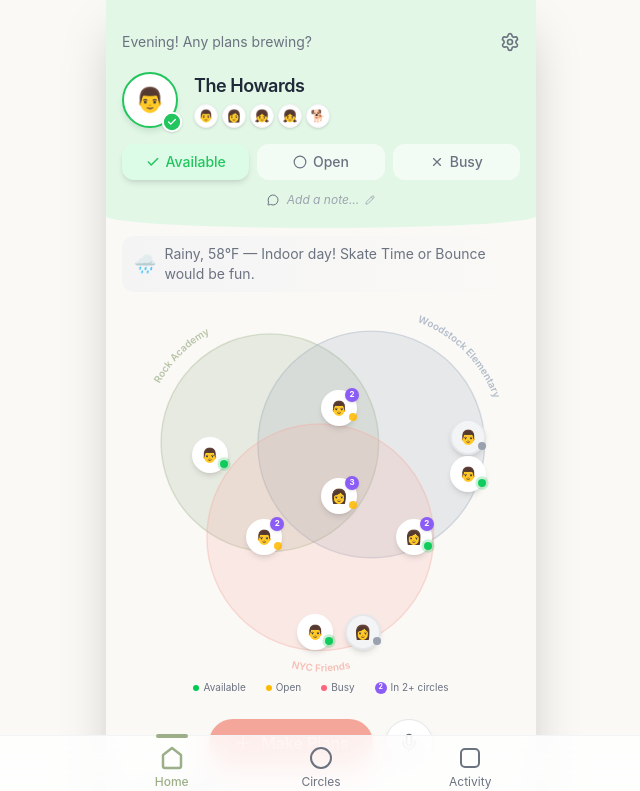
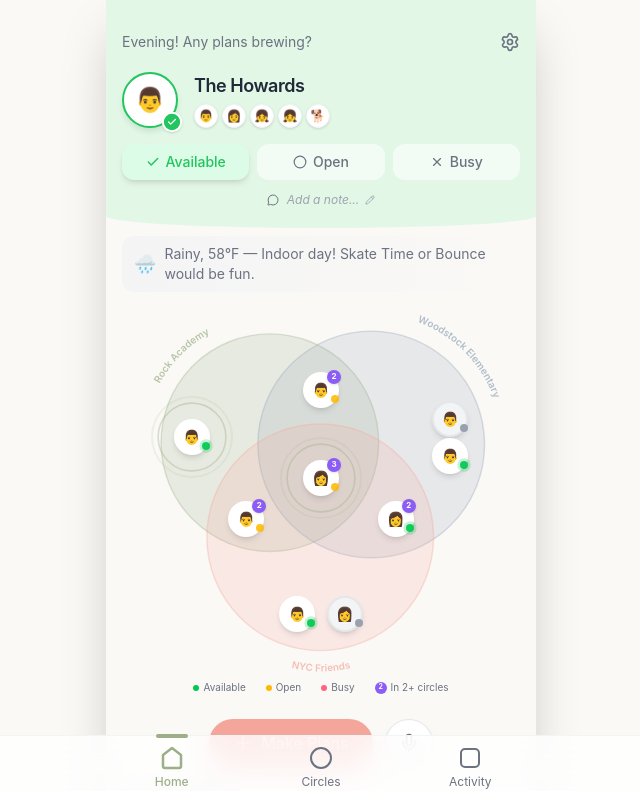
Before and after one commit to br00kd0wnt0n/Circles, a React (Vite) app: page / in a window 1280 px wide. Shown: the top 791 px of the page, without its empty margins (319-959 px from the left). Built offline with nearby package versions, Linux system fonts and the light colour scheme.

Commit message:
Add pulse animation for families with notes
- Subtle ripple effect emanates from avatars that have a broadcast note
- Pulse color matches the family's primary circle color
- Only shows for available (non-busy) families

Co-Authored-By: Claude Opus 4.5 <noreply@anthropic.com>

```diff
--- a/src/components/home/VennDiagram.jsx
+++ b/src/components/home/VennDiagram.jsx
@@ -276,21 +276,69 @@ export function VennDiagram({ onSelectHousehold, selectedHousehold }) {
             const isInHighlightedCircle = highlightedCircles.some(c =>
               household.circleIds?.includes(c)
             );
+            const hasNote = !!household.status.note;
+            // Get the color from the household's first circle
+            const pulseColor = household.circleIds?.length > 0
+              ? circles.find(c => c.id === household.circleIds[0])?.color || '#9CAF88'
+              : '#9CAF88';
 
             return (
+              <div
+                key={household.id}
+                className="absolute"
+                style={{
+                  left: `${pos.x}%`,
+                  top: `${pos.y}%`,
+                  transform: 'translate(-50%, -50%)',
+                  zIndex: isHovered || isSelected ? 30 : 10
+                }}
+              >
+                {/* Pulse rings for households with notes */}
+                {hasNote && isAvailable && (
+                  <>
+                    <motion.div
+                      className="absolute inset-0 rounded-full border"
+                      style={{ margin: '-4px', borderColor: pulseColor }}
+                      animate={{
+                        scale: [1, 1.6, 2],
+                        opacity: [0, 0.4, 0]
+                      }}
+                      transition={{
+                        duration: 2.5,
+                        repeat: Infinity,
+                        ease: 'linear',
+                        times: [0, 0.25, 1]
+                      }}
+                    />
+                    <motion.div
+                      className="absolute inset-0 rounded-full border"
+                      style={{ margin: '-4px', borderColor: pulseColor }}
+                      animate={{
+                        scale: [1, 1.6, 2],
+                        opacity: [0, 0.4, 0]
+                      }}
+                      transition={{
+                        duration: 2.5,
+                        repeat: Infinity,
+                        ease: 'linear',
+                        times: [0, 0.25, 1],
+                        delay: 1.25
+                      }}
+                    />
+                  </>
+                )}
+
                 <motion.button
-                key={household.id}
                   onClick={() => isAvailable && onSelectHousehold(household)}
                   onMouseEnter={() => setHoveredHousehold(household.id)}
                   onMouseLeave={() => setHoveredHousehold(null)}
                   initial={{ opacity: 0, scale: 0 }}
                   animate={{
                     opacity: 1,
-                  scale: isHovered || isSelected ? 1.3 : 1,
-                  zIndex: isHovered || isSelected ? 30 : 10
+                    scale: isHovered || isSelected ? 1.3 : 1
                   }}
                   transition={{ type: 'spring', stiffness: 400, damping: 25 }}
-                className={`absolute w-9 h-9 rounded-full flex items-center justify-center text-sm shadow-md border-2 transition-all ${
+                  className={`relative w-9 h-9 rounded-full flex items-center justify-center text-sm shadow-md border-2 transition-all ${
                     isAvailable
                       ? isSelected
                         ? 'bg-[#9CAF88] border-white cursor-pointer'
@@ -300,9 +348,6 @@ export function VennDiagram({ onSelectHousehold, selectedHousehold }) {
                       : 'bg-gray-100 border-gray-200 opacity-40 cursor-not-allowed'
                   }`}
                   style={{
-                  left: `${pos.x}%`,
-                  top: `${pos.y}%`,
-                  transform: 'translate(-50%, -50%)',
                     boxShadow: isInHighlightedCircle && !isHovered && !isSelected
                       ? '0 0 0 2px rgba(156, 175, 136, 0.5)'
                       : undefined
@@ -320,6 +365,7 @@ export function VennDiagram({ onSelectHousehold, selectedHousehold }) {
                     </span>
                   )}
                 </motion.button>
+              </div>
             );
           })
         )}
```
Lines whose indentation alone changed are shown as unchanged.
